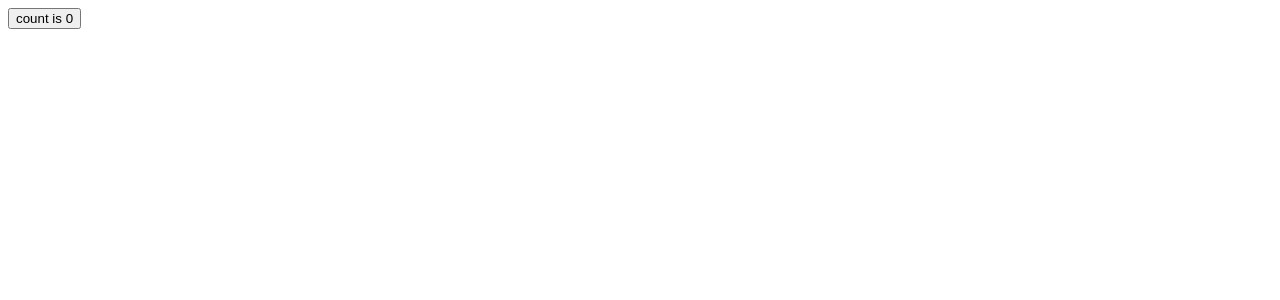
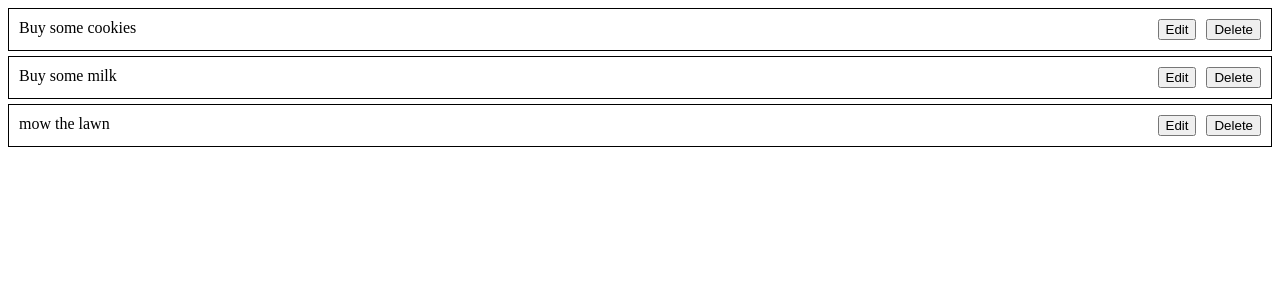
Before and after one commit to stwaldo/svelte-todoapp, a Svelte app: page / in a window 1280 px wide. Shown: the top 300 px of the page. Built offline with nearby package versions, Linux system fonts and the light colour scheme.

Commit message:
1: structure, #each, bind, events

```diff
--- a/src/App.svelte
+++ b/src/App.svelte
@@ -1,7 +1,5 @@
 <script lang="ts">
-  import Counter from "./lib/Counter.svelte";
+  import TodoItems from "./components/TodoItems.svelte";
 </script>
 
-<div class="card">
-  <Counter />
-</div>
+<TodoItems />
--- /dev/null
+++ b/src/components/TodoItem.svelte
@@ -0,0 +1,20 @@
+<script lang="ts">
+  import type { Task } from "../model";
+  import TodoItemActions from "./TodoItemActions.svelte";
+
+  export let data: Task;
+</script>
+
+<div>
+  <span contenteditable="true" bind:textContent={data.title}>{data.title}</span>
+  <TodoItemActions on:delete />
+</div>
+
+<style>
+  div {
+    border: 1px solid black;
+    padding: 10px;
+    display: flex;
+    justify-content: space-between;
+  }
+</style>
--- /dev/null
+++ b/src/components/TodoItemActions.svelte
@@ -0,0 +1,21 @@
+<script lang="ts">
+  import { createEventDispatcher } from "svelte";
+
+  const dispatch = createEventDispatcher();
+
+  function onDelete() {
+    dispatch("delete");
+  }
+</script>
+
+<div>
+  <button>Edit</button>
+  <button on:click={onDelete}>Delete</button>
+</div>
+
+<style>
+  div {
+    display: flex;
+    gap: 10px;
+  }
+</style>
--- /dev/null
+++ b/src/components/TodoItems.svelte
@@ -0,0 +1,40 @@
+<script lang="ts">
+  import type { Task } from "../model";
+  import TodoItem from "./TodoItem.svelte";
+
+  function onDelete(task: Task) {
+    items = items.filter((t: Task) => t.id != task.id);
+  }
+
+  let items: Task[] = [
+    {
+      id: "1",
+      title: "Buy some cookies",
+      completed: false,
+    },
+    {
+      id: "2",
+      title: "Buy some milk",
+      completed: false,
+    },
+    {
+      id: "3",
+      title: "mow the lawn",
+      completed: false,
+    },
+  ];
+</script>
+
+<div>
+  {#each items as item (item.id)}
+    <TodoItem bind:data={item} on:delete={() => onDelete(item)} />
+  {/each}
+</div>
+
+<style>
+  div {
+    display: flex;
+    gap: 5px;
+    flex-direction: column;
+  }
+</style>
--- a/src/lib/Counter.svelte
+++ /dev/null
@@ -1,10 +0,0 @@
-<script lang="ts">
-  let count: number = 0
-  const increment = () => {
-    count += 1
-  }
-</script>
-
-<button on:click={increment}>
-  count is {count}
-</button>
--- /dev/null
+++ b/src/model.ts
@@ -0,0 +1,5 @@
+export interface Task {
+  id: string;
+  title: string;
+  completed: boolean;
+}
```
